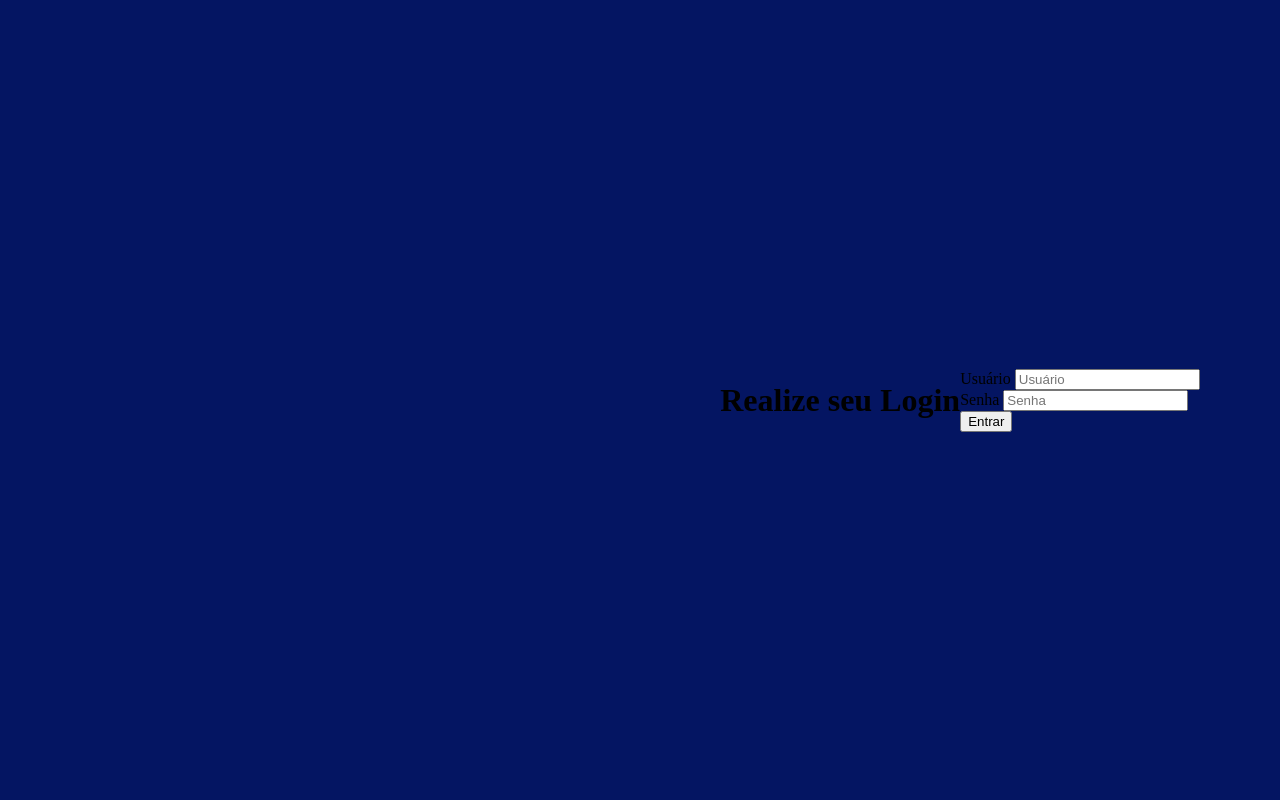
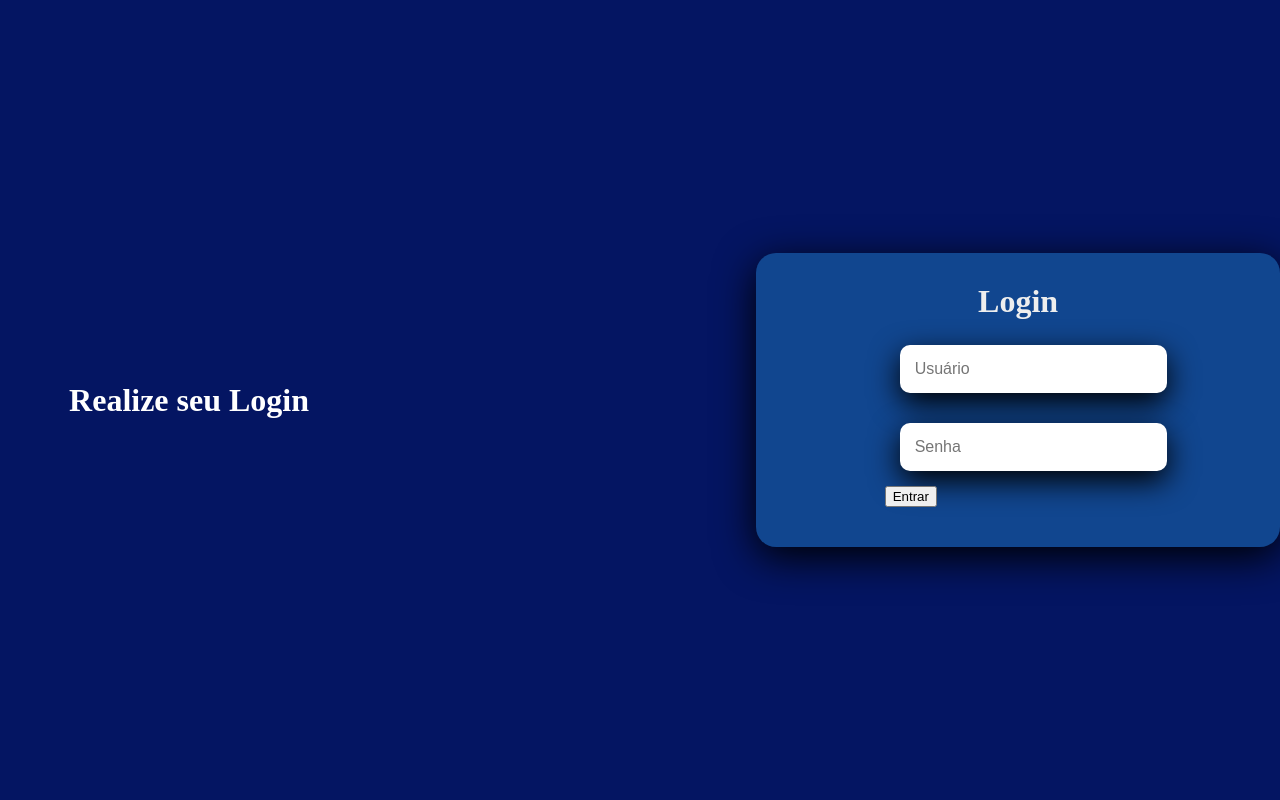
Before and after one commit to Pnda0/Front-End, a PHP site: page /login.html in a window 1280 px wide. Run offline with PHP 8.4, Linux system fonts and the light colour scheme.

Commit message:
Pagina de login

```diff
--- a/Pagina de login/login.css
+++ b/Pagina de login/login.css
@@ -15,5 +15,58 @@ body {
 .left-login{
     width: 50vw;
     height: 100vh;
+    display:flex;
+    justify-content: center;
+    align-items: center;
+    flex-direction: column;
+}
 
+.titulo {
+    color: white;
 }
+
+.right-login{
+    width: 50vw;
+    height: 100vh;
+    display:flex;
+    justify-content: center;
+    align-items: center;
+}
+
+.card-login {
+    width: 60%;
+    display:flex;
+    justify-content: center;
+    align-items: center;
+    flex-direction: column;
+    padding: 30px 35px;
+    background: #11468F;
+    border-radius: 20px;
+    box-shadow: 0px 10px 40px #000000;
+}
+
+
+.card-login > h1 {
+    color: #EEEEEE;
+    font-weight: 800;
+    margin: 0;
+}
+
+.text-filed {
+    display: flex;
+    flex-direction: column;
+    align-items: flex-start;
+    justify-content: center;
+    margin: 10px 10px;
+}
+
+.text-filed > input {
+    width: 100%;
+    border: none;
+    border-radius: 10px;
+    padding: 15px;
+    font-size: 12pt;
+    box-shadow: 0px 10px 30px #000000;
+    box-sizing: border-box;
+    margin: 15px 15px;
+}
--- a/Pagina de login/login.html
+++ b/Pagina de login/login.html
@@ -10,21 +10,20 @@
 <body>
     <!-- Login -->
     <div class="main-login">
-        <div class="left-login"> </div>
-            <h1> Realize seu Login </h1>
+        <div class="left-login">
+            <h1 class="titulo"> Realize seu Login </h1>
+        </div>
         <div class="right-login"> </div>
             <div class="card-login">
-                <div class="textfiled">
-                    <label for="usuario"> Usuário </label>
+                <h1> Login </h1>
+                <div class="text-filed">
                     <!-- Placeholder exibe o nome dentro do inpt-->
                     <input type="text" name="usuario" placeholder="Usuário">
+                    <input type="password" name="senha" placeholder="Senha">
+                    <button  class="button-login"> Entrar </button>
                 </div>
-                <div class="textfiled">
-                    <label for="usuario"> Senha </label>
-                    <input type="password" name="senha" placeholder="Senha">
-                </div>
-                <button  class="button-login"> Entrar </button>
             </div>
+        </div>
     </div>
 </body>
 </html>
```
